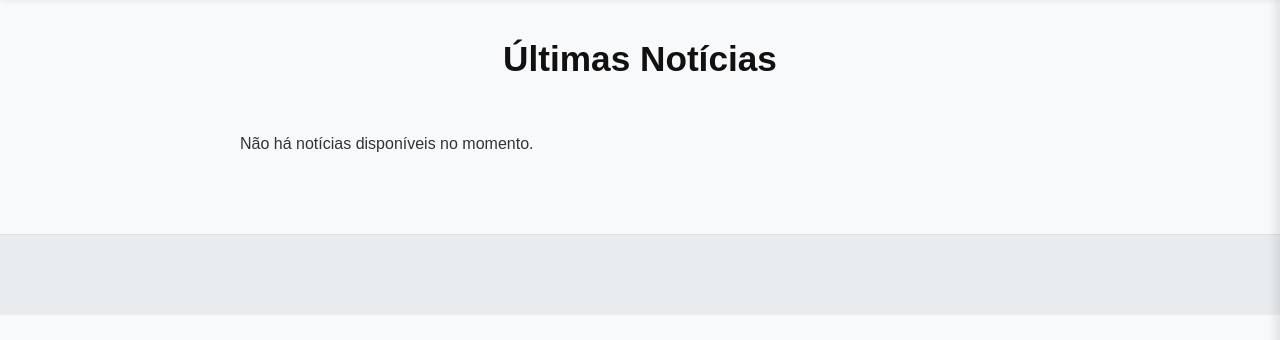
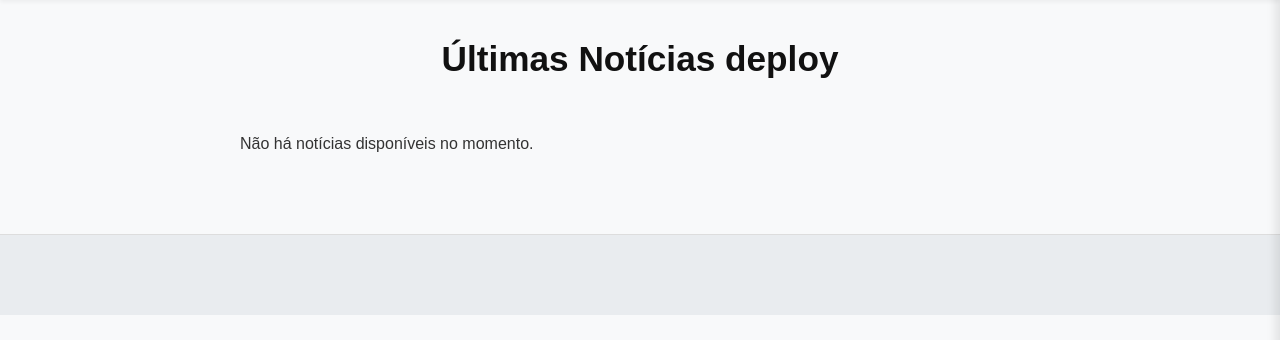
Before and after one commit to JotaDiasss/GENUS-JC, a Django app: page / in a window 1280 px wide. Shown: the part 113-453 px from the top of the page. Run offline with Django 5.2, Linux system fonts and the light colour scheme; data that the repository does not hold is empty.

Commit message:
Testando deploy

```diff
--- a/templates/index.html
+++ b/templates/index.html
@@ -28,7 +28,7 @@
         {% if query %}
             <h1 class="titulo-principal">Resultados da pesquisa para: "{{ query }}"</h1>
         {% else %}
-            <h1 class="titulo-principal">Últimas Notícias</h1>
+            <h1 class="titulo-principal">Últimas Notícias deploy</h1>
         {% endif %}
 
         <div class="lista-noticias {% if not query %}ultimas-noticias-scroll{% endif %}">
```
